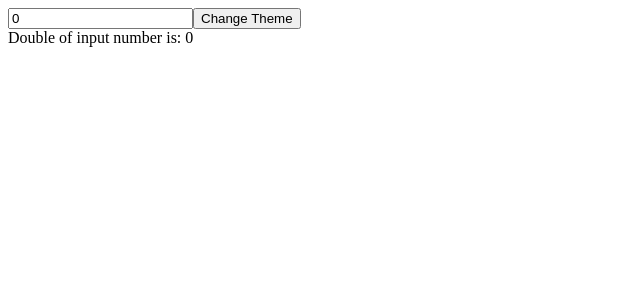
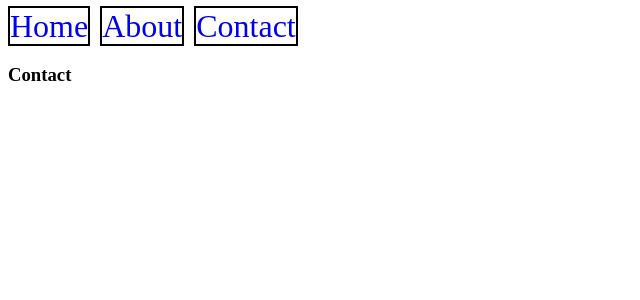
Before and after one commit to muazimmaqbool/Reactjs-with-Me, a React (Create React App) app: page /contact in a window 1280 px wide. Shown: the top 300 px of the page, without its empty margins (0-640 px from the left). Built offline with nearby package versions, Linux system fonts and the light colour scheme.

Commit message:
code spilliting

```diff
--- a/src/App.jsx
+++ b/src/App.jsx
@@ -109,7 +109,7 @@ function App() {
       {/* <UseEffect3/> */}
       {/* <UseEffect4Example/> */}
 
-      <UseMemo />
+      {/* <UseMemo /> */}
       {/* <UseRef/> */}
 
       {/* <UseContext/> */}
@@ -136,7 +136,7 @@ function App() {
       {/* <LifeCycleMethods/> */}
 
       {/*used to explain debounce,code splitting and other things */}
-      {/* <CodeSplitting/> */}
+      <CodeSplitting/>
       {/* <Debounce/> */}
 
     </>
--- a/src/Debounce/CodeSplitting.jsx
+++ b/src/Debounce/CodeSplitting.jsx
@@ -4,7 +4,7 @@ import { BrowserRouter as Router, Routes, Route, Link } from "react-router-dom";
 //import Home from './Home'
 //import About from './About'
 //import Contact from './Contact'
-//we will see these all are come inside bundle.js
+//we will see these all are coming inside bundle.js
 //now we want to put them seperatly i.e known as code splitting, so import them using lazy keyword -{import lazy from react}
 
 //this is known as dynamic import
```
